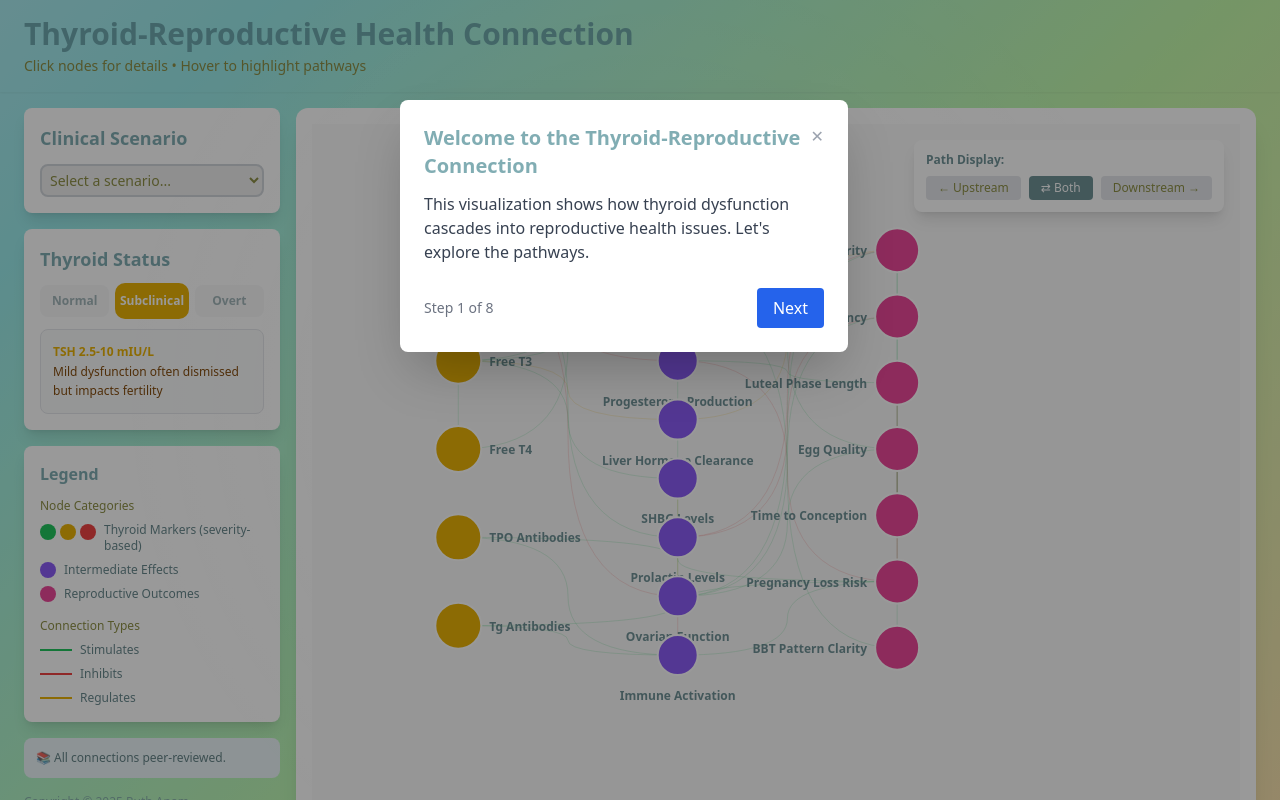
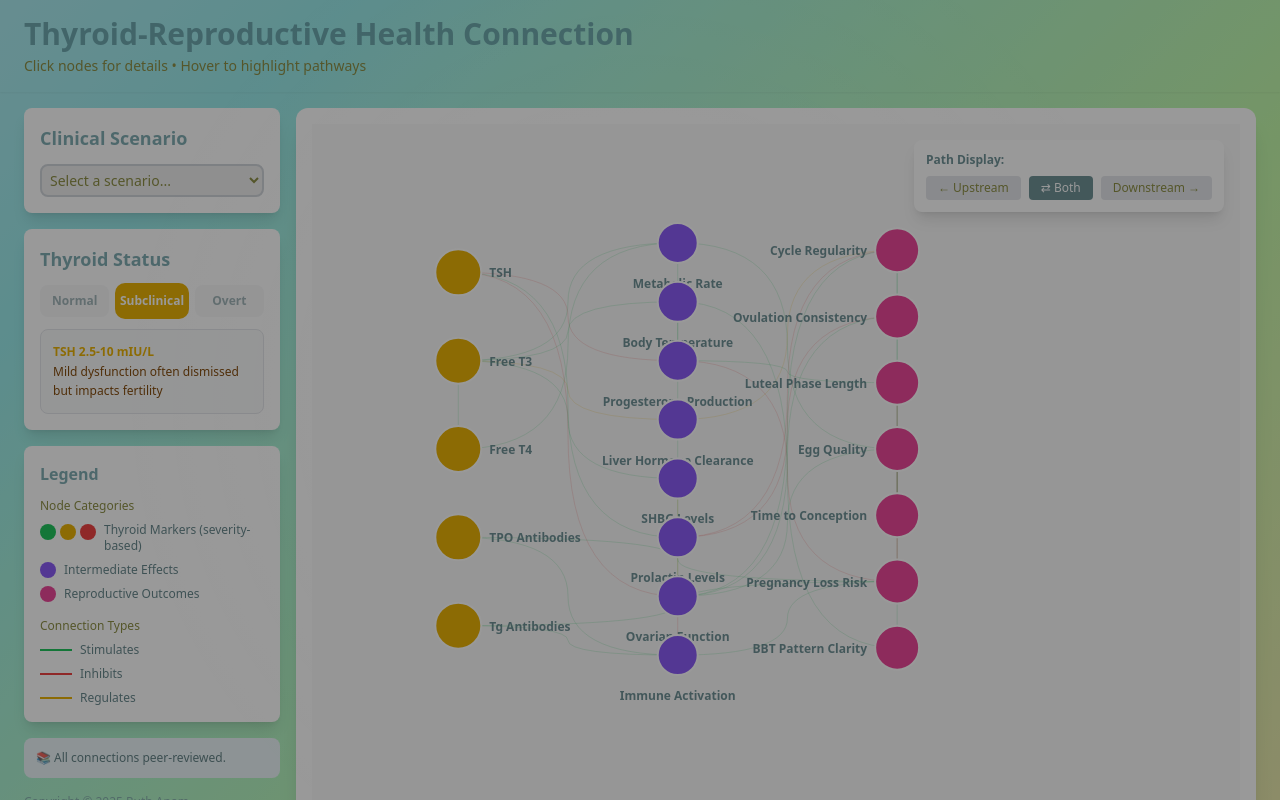
Before and after one commit to nusanam/thyroid-explorer, a React (Vite) app: page / in a window 1280 px wide. Both pictures are taken after a click on the button "Let's Take a Tour". Shown: the top 800 px of the page. Built offline with nearby package versions, Linux system fonts and the light colour scheme.

Commit message:
some color updates to text

```diff
--- a/src/app/components/GuidedTour.tsx
+++ b/src/app/components/GuidedTour.tsx
@@ -14,7 +14,7 @@ const tourSteps: TourStep[] = [
     title: 'Welcome to the Thyroid-Reproductive Connection',
     description:
       "This visualization shows how thyroid dysfunction cascades into reproductive health issues. Let's explore the pathways.",
-    position: { x: 400, y: 100 },
+    position: { x: 100, y: 100 },
     highlightPath: null,
     highlightNode: null,
   },
@@ -73,7 +73,7 @@ const tourSteps: TourStep[] = [
   {
     title: 'Why Comprehensive Testing Matters',
     description:
-      'Standard care tests only TSH. But you need Free T3, Free T4, and antibodies to see the full picture. Doctors won\'t always test these values, so it can be important to see a physician who prioritizes functional / integrative medicine.',
+      "Standard care tests only TSH. But you need Free T3, Free T4, and antibodies to see the full picture. Doctors won't always test these values, so it can be important to see a physician who prioritizes functional / integrative medicine.",
     highlightPath: null,
     highlightNode: null,
     position: { x: 400, y: 150 },
@@ -129,7 +129,7 @@ export const GuidedTour: React.FC<Props> = ({ onHighlight }) => {
       {!isActive && (
         <button
           onClick={startTour}
-          className='fixed top-4 right-4 px-6 py-3 bg-[#ffd89bcc] text-[#8e9047] rounded-lg font-medium hover:bg-[#4d787ecc] hover:text-white transition-colors shadow-lg'
+          className='fixed top-4 right-4 px-6 py-3 bg-[#4d787ecc] text-white rounded-lg font-medium hover:bg-[#ffd89bcc] hover:text-[#8e9047] transition-colors shadow-lg'
         >
           Let's Take a Tour
         </button>
@@ -152,7 +152,7 @@ export const GuidedTour: React.FC<Props> = ({ onHighlight }) => {
               animate={{ opacity: 1, scale: 1 }}
               exit={{ opacity: 0, scale: 0.9 }}
               style={{
-                position: 'fixed',
+                position: 'relative',
                 left: step.position.x,
                 top: step.position.y,
                 zIndex: 50,
@@ -165,16 +165,16 @@ export const GuidedTour: React.FC<Props> = ({ onHighlight }) => {
                 </h3>
                 <button
                   onClick={endTour}
-                  className='text-gray-400 hover:text-gray-600'
+                  className='text-gray-400 font-semibold hover:text-[#6cbfc0]'
                 >
                   ✕
                 </button>
               </div>
 
-              <p className='text-gray-700 mb-6'>{step.description}</p>
+              <p className='text-[#6cbfc0] mb-6'>{step.description}</p>
 
               <div className='flex items-center justify-between'>
-                <span className='text-sm text-gray-500'>
+                <span className='text-sm text-[#6298a0cc]'>
                   Step {currentStep + 1} of {tourSteps.length}
                 </span>
 
@@ -182,14 +182,14 @@ export const GuidedTour: React.FC<Props> = ({ onHighlight }) => {
                   {currentStep > 0 && (
                     <button
                       onClick={prevStep}
-                      className='px-4 py-2 text-gray-700 hover:bg-gray-100 rounded transition-colors'
+                      className='px-4 py-2 bg-[#4d787ecc] text-white rounded hover:bg-[#ffd89bcc] hover:text-[#8e9047] transition-colors shadow-lg'
                     >
                       Previous
                     </button>
                   )}
                   <button
                     onClick={nextStep}
-                    className='px-4 py-2 bg-blue-600 text-white rounded hover:bg-blue-700 transition-colors'
+                    className='px-4 py-2 bg-[#4d787ecc] text-white rounded hover:bg-[#ffd89bcc] hover:text-[#8e9047] transition-colors shadow-lg'
                   >
                     {currentStep === tourSteps.length - 1 ? 'Finish' : 'Next'}
                   </button>
--- a/src/app/components/NodeDetail.tsx
+++ b/src/app/components/NodeDetail.tsx
@@ -20,7 +20,7 @@ export const NodeDetail: React.FC<Props> = ({ node, onClose }) => {
       >
         <button
           onClick={onClose}
-          className='absolute top-4 right-4 text-gray-500 hover:text-gray-700 text-2xl font-bold'
+          className='absolute top-4 right-4 text-gray-400 hover:text-[#6cbfc0] text-2xl font-bold'
         >
           ×
         </button>
@@ -55,14 +55,14 @@ export const NodeDetail: React.FC<Props> = ({ node, onClose }) => {
             <h3 className='font-semibold text-lg mb-2 text-[#6298a0cc]'>
               What It Is
             </h3>
-            <p className='text-[#8e9047]'>{node.educationalContent.whatItIs}</p>
+            <p className='text-[#6cbfc0]'>{node.educationalContent.whatItIs}</p>
           </div>
 
           <div>
             <h3 className='font-semibold text-lg mb-2 text-[#6298a0cc]'>
               Why It Matters
             </h3>
-            <p className='text-[#8e9047]'>
+            <p className='text-[#6cbfc0]'>
               {node.educationalContent.whyItMatters}
             </p>
           </div>
@@ -72,7 +72,7 @@ export const NodeDetail: React.FC<Props> = ({ node, onClose }) => {
               <h3 className='font-semibold text-lg mb-2 text-[#6298a0cc]'>
                 How to Optimize
               </h3>
-              <p className='text-[#8e9047]'>
+              <p className='text-[#6cbfc0]'>
                 {node.educationalContent.howToOptimize}
               </p>
             </div>
```
